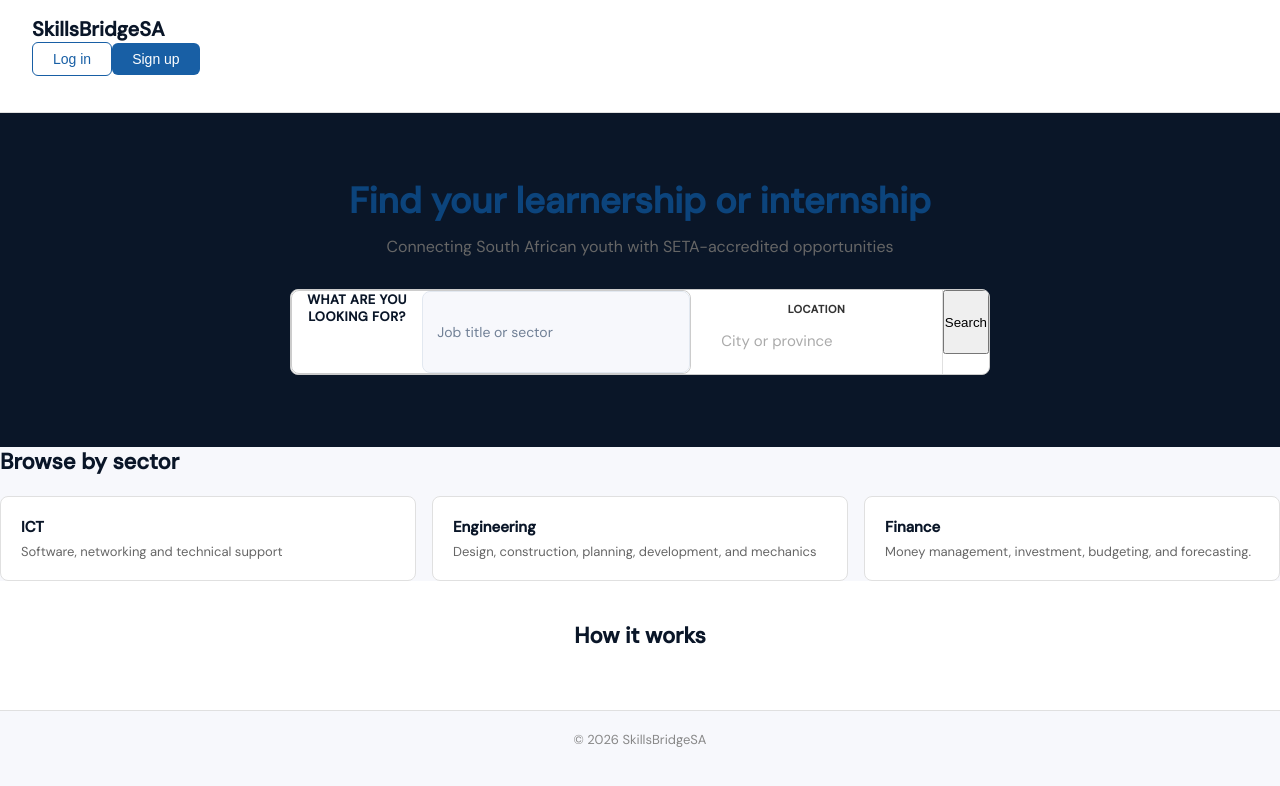
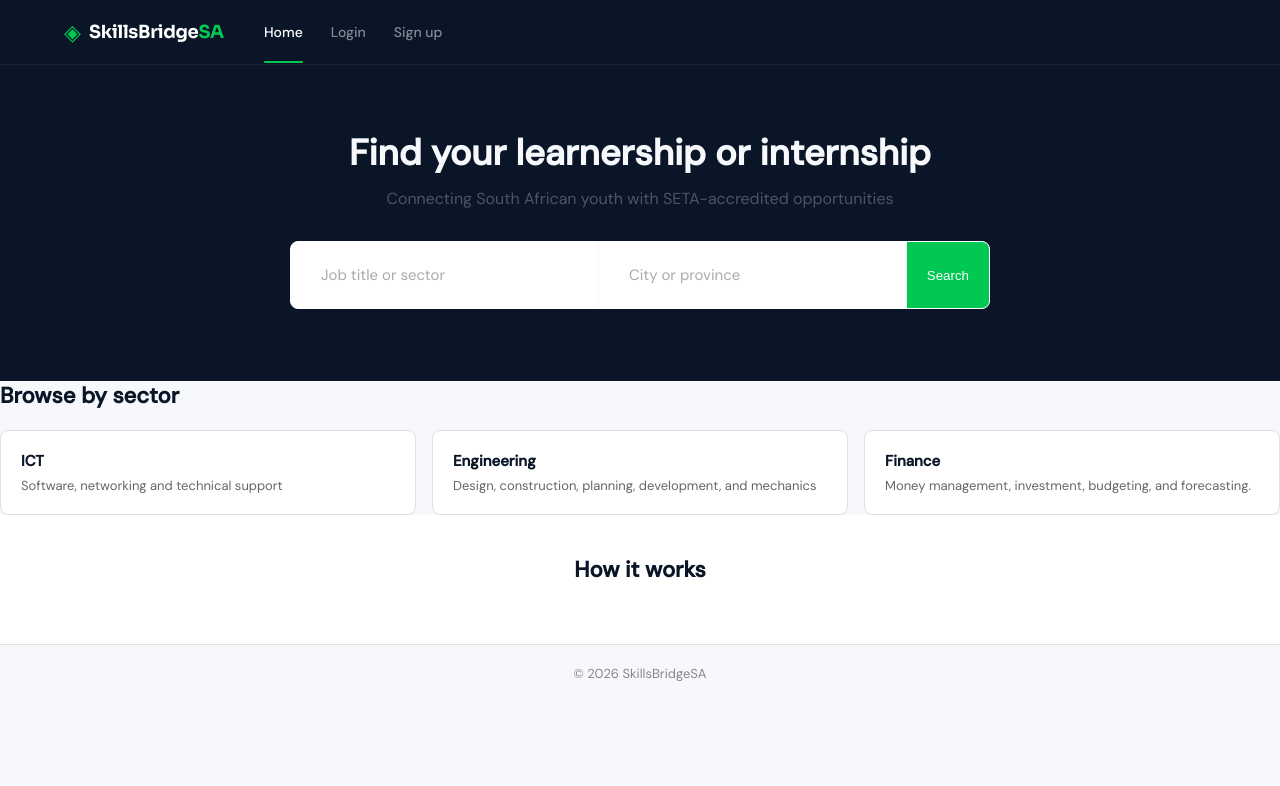
Before and after one commit to KayPedinyane/Code-Crafters, a React (Create React App) app in the folder frontend/: page / in a window 1280 px wide. Shown: the top 786 px of the page. Built offline with nearby package versions, Linux system fonts and the light colour scheme.

Commit message:
Edited styling

```diff
--- a/frontend/src/index.css
+++ b/frontend/src/index.css
@@ -1,16 +1,3 @@
-body {
-  margin: 0;
-  font-family: -apple-system, BlinkMacSystemFont, 'Segoe UI', 'Roboto', 'Oxygen',
-    'Ubuntu', 'Cantarell', 'Fira Sans', 'Droid Sans', 'Helvetica Neue',
-    sans-serif;
-  -webkit-font-smoothing: antialiased;
-  -moz-osx-font-smoothing: grayscale;
-}
-
-code {
-  font-family: source-code-pro, Menlo, Monaco, Consolas, 'Courier New',
-    monospace;
-}
 @import url('https://fonts.googleapis.com/css2?family=Sora:wght@400;500;600;700&family=DM+Sans:wght@300;400;500&display=swap');
 
 :root {
--- a/frontend/src/pages/HomePage.css
+++ b/frontend/src/pages/HomePage.css
@@ -1,76 +1,108 @@
-/* Reset */
-
 *{
     box-sizing: border-box;
     margin: 0;
     padding: 0;
 }
 
+body {
+  font-family: 'DM Sans', sans-serif;
+  background: var(--off-white);
+  color: var(--text-primary);
+}
+
 /* Header */
 .header {
-    display: flex;
-    align-items: center;
-    justify-content: space-between;
-    padding: 16px 32px;
-    border-bottom: 1px solid #e0e0e0;
-    background-color: #ffffff;
+    background: var(--navy);
+  position: sticky;
+  top: 0;
+  z-index: 100;
+  border-bottom: 1px solid rgba(255, 255, 255, 0.06);
 }
 
-.logo {
-    font-size: 20px;
-    font-weight: 600;
+.header-inner {
+  max-width: 1200px;
+  margin: 0 auto;
+  padding: 0 24px;
+  height: 64px;
+  display: flex;
+  align-items: center;
+  gap: 40px;
 }
 
-.logo span{
-    color: #185FA5
+/* Logo */
+
+.logo {
+  display: flex;
+  align-items: center;
+  gap: 8px;
+  cursor: default;
 }
 
-.navy-buttons {
-    display: flex;
-    gap: 12px;
+.logo-icon {
+  color: var(--green);
+  font-size: 22px;
 }
 
-/* Buttons */
-.btn-outline {
-    padding: 8px 20px;
-    border: 1px solid #185FA5;
-    border-radius: 6px;
-    background: transparent;
-    color: #185FA5;
-    font-size: 14px;
-    cursor: pointer;
+.logo-text {
+  font-family: 'Sora', sans-serif;
+  font-weight: 700;
+  font-size: 18px;
+  color: var(--white);
+  letter-spacing: -0.3px;
 }
 
-.btn-outline:hover {
-    background: #E6F1FB;
+.logo-accent {
+  color: var(--green);
 }
 
-.btn-primary {
-    padding: 8px 20px;
-    border: none;
-    border-radius: 6px;
-    background: #185FA5;
-    color: #ffffff;
-    font-size: 14px;
-    cursor: pointer;
+.header-nav {
+  display: flex;
+  gap: 28px;
+  flex: 1;
 }
 
-.btn-primary:hover {
-  background: #0C447C;
+.nav-link {
+  font-size: 14px;
+  color: rgba(255, 255, 255, 0.5);
+  cursor: pointer;
+  transition: color 0.2s;
+  font-weight: 500;
+  font-family: 'DM Sans', sans-serif;
 }
+
+.nav-link:hover,
+.nav-link.active {
+  color: var(--white);
+}
+
+.nav-link.active {
+  position: relative;
+}
+
+.nav-link.active::after {
+  content: '';
+  position: absolute;
+  bottom: -22px;
+  left: 0;
+  right: 0;
+  height: 2px;
+  background: var(--green);
+  border-radius: 2px;
+}
+
 
 /* Hero */
 .hero{
     text-align: center;
     padding: 64px 32px 48px;
-    background-color: #ffffff;
+    background-color: var(--white);
 }
 
 .hero h1{
     font-size: 36px;
     font-weight: 600;
     margin-bottom: 12px;
-    color: #0C447C;
+    color: var(--off-white);
 }
 
 .hero h1 span {
@@ -79,7 +111,7 @@
 
 .hero p {
     font-size: 16px;
-    color: #666;
+    color: var(--text-secondary);
     margin-bottom: 32px;
 }
 
@@ -89,18 +121,22 @@
     display: flex;
     max-width: 700px;
     margin: 0 auto;
-    border: 1px solid #ccc;
+    border: 1px solid var(--white);
     border-radius: 8px;
     overflow: hidden;
-    background: #ffffff;
+    background: var(--white);
 }
 
 .search-field {
-  flex: 1;
+  flex: 1 1 auto;
   display: flex;
   flex-direction: column;
   padding: 12px 16px;
-  border-right: 1px solid #e0e0e0;
+  border-right: 1px solid var(--off-white);
+}
+
+.search-field.active{
+    border: 2px solid var(--green);
 }
 
 .search-field label {
@@ -124,11 +160,22 @@
   color: #aaa;
 }
 
-.search-form .btn-primary {
-  border-radius: 0;
+/* .search-form .btn-primary {
+  border-radius: var(--radius);
+  margin-bottom: 4px;
   padding: 12px 28px;
   font-size: 15px;
+} */
+
+button#submit {
+  padding: 12px 20px;
+  margin: 0; /* reset */
+  border: none;
+  background: var(--green);
+  color: var(--white);
+  cursor: pointer;
 }
+
 
 /* Sectors */
 .sector{
--- a/frontend/src/pages/HomePage.js
+++ b/frontend/src/pages/HomePage.js
@@ -20,13 +20,22 @@ function HomePage() {
     return (
         <div>
             <header className="header">
-                <nav className="nav-buttons">
-                    <p className="logo">SkillsBridgeSA</p>
-                    <div className="nav-buttons">
-                        <button className="btn-outline" onClick={() => navigate('/login')}>Log in</button>
-                        <button className="btn-primary" onClick={() => navigate('/create')}>Sign up</button>
+                <div className="header-inner">
+
+                    <div className="logo">
+                        <span className="logo-icon">◈</span>
+                        <span className="logo-text">
+                            SkillsBridge<span className="logo-accent">SA</span>
+                        </span>
                     </div>
-                </nav>
+
+                    <nav className="header-nav">
+                        <span className="nav-link active">Home</span>
+                        <span className="nav-link" onClick={() => navigate('/login')}>Login</span>
+                        <span className="nav-link" onClick={() => navigate('/create')}>Sign up</span>
+                    </nav>
+
+                </div>
             </header>
 
             <main>
@@ -36,8 +45,7 @@ function HomePage() {
                     <p>Connecting South African youth with SETA-accredited opportunities</p>
 
                     <form className="search-form" onSubmit={handleSearch}>
-                        <div className="search-form">
-                            <label htmlFor="search">What are you looking for?</label>
+                        <div className="search-field">
                             <input
                                 id="search"
                                 type="text"
@@ -47,7 +55,6 @@ function HomePage() {
                                 />
                         </div>
                         <div className="search-field">
-                            <label htmlFor="location">Location</label>
                             <input
                                 id="location"
                                 type="text"
@@ -56,7 +63,7 @@ function HomePage() {
                                 onChange={(e) => setLocation(e.target.value)}
                                 />
                         </div>
-                        <button type="submit">Search</button>
+                        <button id="submit" type="submit">Search</button>
                     </form>
                 </section>
 
```
